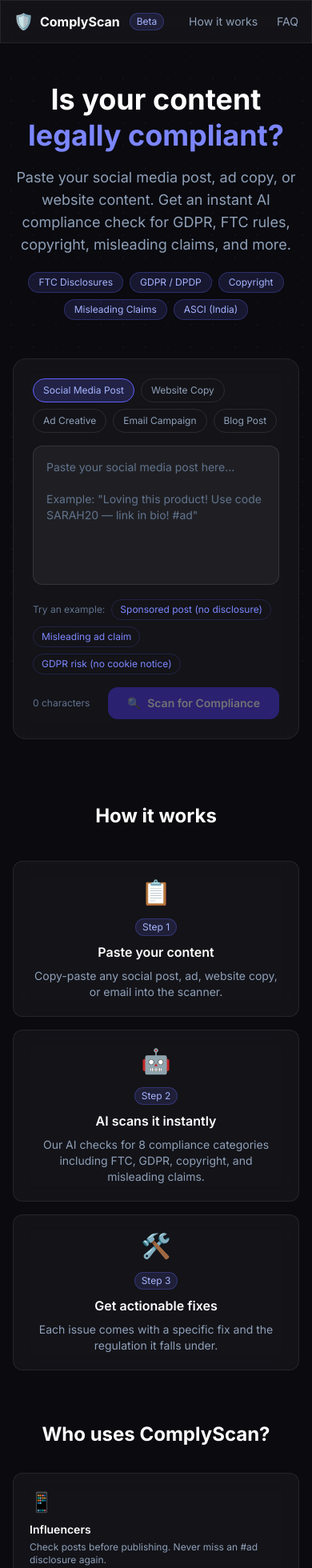
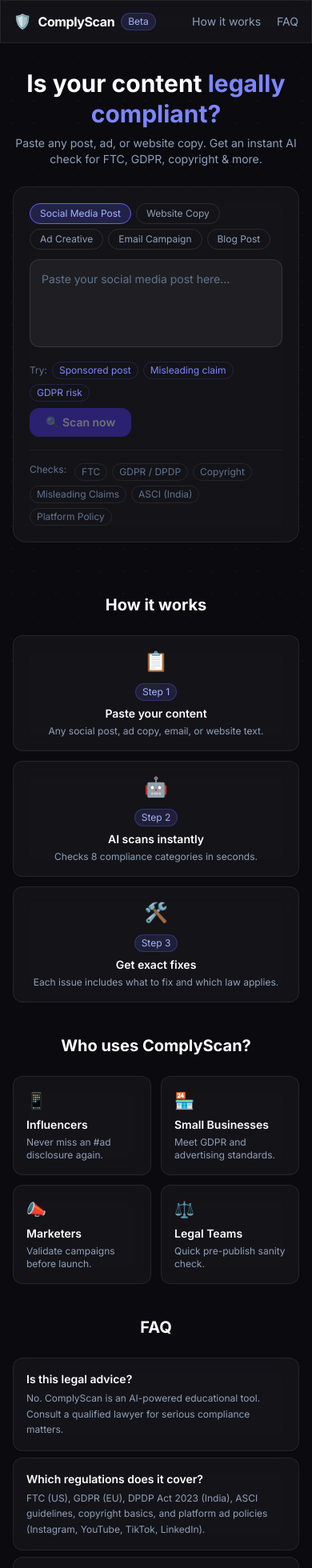
Before and after one commit to infosiva/complybuddy, a Next.js app: page / in a window 390 px wide. Shown: the top 1960 px of the page at 80% size. Built offline with nearby package versions, Linux system fonts and the light colour scheme.

Commit message:
Compact above-fold UI redesign
- Narrower max-w-3xl layout so scanner fits on first screen
- Hero compressed to 2 lines with smaller text
- Textarea reduced to 4 rows
- Checks moved inside scanner card as subtle chips
- Shorter example button labels, tighter spacing throughout

```diff
--- a/app/page.tsx
+++ b/app/page.tsx
@@ -31,44 +31,33 @@
 ];
 
 const EXAMPLES = [
-  {
-    label: "Sponsored post (no disclosure)",
-    text: "Loving my new skincare routine with @GlowLab products! Their vitamin C serum has completely transformed my skin in just 2 weeks. Use code SARAH20 for 20% off — link in bio! ✨ #skincare #glowup #beauty",
-  },
-  {
-    label: "Misleading ad claim",
-    text: "🚨 LIMITED TIME ONLY — 90% of users lose 10kg in 30 days with our SuperSlim formula! Scientifically PROVEN and doctor-approved. Only 3 bottles left at this price. Buy NOW before it's gone forever!",
-  },
-  {
-    label: "GDPR risk (no cookie notice)",
-    text: "Welcome to ShopEasy! We use cookies to track your browsing behaviour, build detailed profiles, and share your data with our 50+ advertising partners to show you personalised ads.",
-  },
+  { label: "Sponsored post", text: "Loving my new skincare routine with @GlowLab products! Their vitamin C serum has completely transformed my skin in just 2 weeks. Use code SARAH20 for 20% off — link in bio! ✨ #skincare #glowup #beauty" },
+  { label: "Misleading claim", text: "🚨 LIMITED TIME ONLY — 90% of users lose 10kg in 30 days with our SuperSlim formula! Scientifically PROVEN and doctor-approved. Only 3 bottles left at this price. Buy NOW before it's gone forever!" },
+  { label: "GDPR risk", text: "Welcome to ShopEasy! We use cookies to track your browsing behaviour, build detailed profiles, and share your data with our 50+ advertising partners to show you personalised ads." },
 ];
+
+const CHECKS = ["FTC", "GDPR / DPDP", "Copyright", "Misleading Claims", "ASCI (India)", "Platform Policy"];
 
 function scoreColor(score: number) {
   if (score >= 80) return "text-green-400";
   if (score >= 50) return "text-amber-400";
   return "text-red-400";
 }
-
 function scoreRing(score: number) {
   if (score >= 80) return "stroke-green-400";
   if (score >= 50) return "stroke-amber-400";
   return "stroke-red-400";
 }
-
 function verdictBadge(verdict: ScanResult["verdict"]) {
   if (verdict === "compliant") return <span className="badge-green text-xs font-semibold px-3 py-1 rounded-full">✓ Compliant</span>;
   if (verdict === "issues-found") return <span className="badge-amber text-xs font-semibold px-3 py-1 rounded-full">⚠ Issues Found</span>;
   return <span className="badge-red text-xs font-semibold px-3 py-1 rounded-full">✕ Non-Compliant</span>;
 }
-
 function severityClass(s: Severity) {
   if (s === "high") return "issue-red";
   if (s === "medium") return "issue-amber";
   return "issue-green";
 }
-
 function severityBadge(s: Severity) {
   if (s === "high") return <span className="badge-red text-xs font-medium px-2 py-0.5 rounded">High</span>;
   if (s === "medium") return <span className="badge-amber text-xs font-medium px-2 py-0.5 rounded">Medium</span>;
@@ -76,18 +65,18 @@
 }
 
 function ScoreCircle({ score }: { score: number }) {
-  const r = 36;
+  const r = 32;
   const circ = 2 * Math.PI * r;
   const dash = (score / 100) * circ;
   return (
-    <div className="relative flex items-center justify-center w-24 h-24">
-      <svg className="absolute w-24 h-24 -rotate-90" viewBox="0 0 96 96">
-        <circle cx="48" cy="48" r={r} fill="none" stroke="rgba(255,255,255,0.06)" strokeWidth="6" />
-        <circle cx="48" cy="48" r={r} fill="none" strokeWidth="6"
+    <div className="relative flex items-center justify-center w-20 h-20 shrink-0">
+      <svg className="absolute w-20 h-20 -rotate-90" viewBox="0 0 80 80">
+        <circle cx="40" cy="40" r={r} fill="none" stroke="rgba(255,255,255,0.06)" strokeWidth="5" />
+        <circle cx="40" cy="40" r={r} fill="none" strokeWidth="5"
           className={`transition-all duration-700 ${scoreRing(score)}`}
           strokeDasharray={`${dash} ${circ}`} strokeLinecap="round" />
       </svg>
-      <span className={`text-2xl font-bold ${scoreColor(score)}`}>{score}</span>
+      <span className={`text-xl font-bold ${scoreColor(score)}`}>{score}</span>
     </div>
   );
 }
@@ -123,48 +112,44 @@
   }
 
   return (
-    <div className="relative min-h-screen z-10">
+    <div className="relative min-h-screen z-10 flex flex-col">
       {/* Header */}
       <header className="border-b border-white/5 glass sticky top-0 z-20">
-        <div className="max-w-5xl mx-auto px-4 py-3 flex items-center justify-between">
+        <div className="max-w-3xl mx-auto px-4 py-3 flex items-center justify-between">
           <div className="flex items-center gap-2">
-            <span className="text-xl">🛡️</span>
-            <span className="font-bold text-white">ComplyScan</span>
-            <span className="badge-blue text-xs px-2 py-0.5 rounded-full ml-1">Beta</span>
+            <span className="text-lg">🛡️</span>
+            <span className="font-bold text-white tracking-tight">ComplyScan</span>
+            <span className="badge-blue text-xs px-2 py-0.5 rounded-full">Beta</span>
           </div>
-          <nav className="flex items-center gap-6 text-sm text-slate-400">
+          <nav className="flex items-center gap-5 text-sm text-slate-400">
             <a href="#how" className="hover:text-white transition-colors">How it works</a>
             <a href="#faq" className="hover:text-white transition-colors">FAQ</a>
           </nav>
         </div>
       </header>
 
-      <main className="max-w-5xl mx-auto px-4 py-12">
-        {/* Hero */}
-        <div className="text-center mb-12">
-          <h1 className="text-4xl sm:text-5xl font-bold text-white mb-4 leading-tight">
+      <main className="flex-1 max-w-3xl mx-auto w-full px-4 pt-8 pb-16">
+
+        {/* Compact hero */}
+        <div className="text-center mb-6">
+          <h1 className="text-3xl sm:text-4xl font-bold text-white mb-2 leading-tight">
             Is your content <span className="text-indigo-400">legally compliant?</span>
           </h1>
-          <p className="text-slate-400 text-lg max-w-2xl mx-auto">
-            Paste your social media post, ad copy, or website content. Get an instant AI compliance check
-            for GDPR, FTC rules, copyright, misleading claims, and more.
+          <p className="text-slate-400 text-sm">
+            Paste any post, ad, or website copy. Get an instant AI check for FTC, GDPR, copyright & more.
           </p>
-          <div className="flex flex-wrap justify-center gap-2 mt-5">
-            {["FTC Disclosures", "GDPR / DPDP", "Copyright", "Misleading Claims", "ASCI (India)"].map(tag => (
-              <span key={tag} className="badge-blue text-xs px-3 py-1 rounded-full">{tag}</span>
-            ))}
-          </div>
         </div>
 
-        {/* Scanner card */}
-        <div className="glass rounded-2xl p-6 sm:p-8 mb-8 glow-indigo">
-          {/* Content type selector */}
-          <div className="flex flex-wrap gap-2 mb-4">
+        {/* Main scanner — everything above fold */}
+        <div className="glass rounded-2xl p-5 glow-indigo">
+
+          {/* Content type pills */}
+          <div className="flex flex-wrap gap-1.5 mb-3">
             {CONTENT_TYPES.map(t => (
               <button
                 key={t}
                 onClick={() => setContentType(t)}
-                className={`text-xs px-3 py-1.5 rounded-full border transition-all capitalize ${
+                className={`text-xs px-3 py-1 rounded-full border transition-all capitalize ${
                   contentType === t
                     ? "border-indigo-500 bg-indigo-500/20 text-indigo-300"
                     : "border-white/10 text-slate-400 hover:border-white/20 hover:text-slate-300"
@@ -175,84 +160,81 @@
             ))}
           </div>
 
+          {/* Textarea */}
           <textarea
             value={content}
             onChange={e => setContent(e.target.value)}
-            placeholder={`Paste your ${contentType} here…\n\nExample: "Loving this product! Use code SARAH20 — link in bio! #ad"`}
-            className="w-full bg-white/5 border border-white/10 rounded-xl p-4 text-sm text-slate-200 placeholder-slate-500 resize-none focus:outline-none focus:border-indigo-500/50 transition-colors"
-            rows={7}
+            placeholder={`Paste your ${contentType} here…`}
+            className="w-full bg-white/5 border border-white/10 rounded-xl p-3.5 text-sm text-slate-200 placeholder-slate-500 resize-none focus:outline-none focus:border-indigo-500/50 transition-colors"
+            rows={4}
           />
 
-          {/* Example buttons */}
-          <div className="flex flex-wrap items-center gap-2 mt-3 mb-4">
-            <span className="text-xs text-slate-500">Try an example:</span>
+          {/* Bottom row: examples + char count + button */}
+          <div className="flex flex-wrap items-center justify-between gap-2 mt-3">
+            <div className="flex flex-wrap items-center gap-1.5">
+              <span className="text-xs text-slate-500">Try:</span>
               {EXAMPLES.map(ex => (
                 <button
                   key={ex.label}
                   onClick={() => { setContent(ex.text); setResult(null); setError(""); }}
-                className="text-xs text-indigo-400 hover:text-indigo-300 border border-indigo-500/20 hover:border-indigo-500/40 px-2.5 py-1 rounded-full transition-all"
+                  className="text-xs text-indigo-400 hover:text-indigo-300 border border-indigo-500/20 hover:border-indigo-500/40 px-2 py-0.5 rounded-full transition-all"
                 >
                   {ex.label}
                 </button>
               ))}
             </div>
-
-          <div className="flex items-center justify-between gap-4">
-            <p className="text-xs text-slate-500">{content.length} characters</p>
             <button
               onClick={handleScan}
               disabled={loading || !content.trim()}
-              className="flex items-center gap-2 bg-indigo-600 hover:bg-indigo-500 disabled:opacity-40 disabled:cursor-not-allowed text-white font-semibold px-6 py-2.5 rounded-xl transition-all text-sm"
+              className="flex items-center gap-2 bg-indigo-600 hover:bg-indigo-500 disabled:opacity-40 disabled:cursor-not-allowed text-white font-semibold px-5 py-2 rounded-xl transition-all text-sm whitespace-nowrap"
             >
               {loading ? (
-                <>
-                  <span className="inline-block w-4 h-4 border-2 border-white/30 border-t-white rounded-full animate-spin" />
-                  Scanning…
-                </>
+                <><span className="inline-block w-3.5 h-3.5 border-2 border-white/30 border-t-white rounded-full animate-spin" />Scanning…</>
               ) : (
-                <><span>🔍</span> Scan for Compliance</>
+                <>🔍 Scan now</>
               )}
             </button>
+          </div>
+
+          {/* What we check — compact chips */}
+          <div className="flex flex-wrap gap-1.5 mt-4 pt-4 border-t border-white/5">
+            <span className="text-xs text-slate-500 mr-1">Checks:</span>
+            {CHECKS.map(c => (
+              <span key={c} className="text-xs text-slate-500 border border-white/8 px-2 py-0.5 rounded-full">{c}</span>
+            ))}
           </div>
         </div>
 
         {/* Error */}
         {error && (
-          <div className="issue-red rounded-xl p-4 mb-6 fade-in text-sm text-red-300">
+          <div className="issue-red rounded-xl p-4 mt-4 fade-in text-sm text-red-300">
             ⚠️ {error}
           </div>
         )}
 
         {/* Results */}
         {result && (
-          <div className="fade-in space-y-6">
-            {/* Score header */}
-            <div className="glass rounded-2xl p-6 flex flex-col sm:flex-row items-center gap-6">
+          <div className="fade-in space-y-4 mt-6">
+
+            {/* Score bar */}
+            <div className="glass rounded-2xl p-5 flex items-center gap-5">
               <ScoreCircle score={result.overallScore} />
-              <div className="flex-1 text-center sm:text-left">
-                <div className="flex items-center justify-center sm:justify-start gap-3 mb-2">
-                  <h2 className="text-lg font-bold text-white">Compliance Score</h2>
+              <div className="flex-1 min-w-0">
+                <div className="flex items-center gap-2 mb-1">
+                  <span className="font-bold text-white text-sm">Compliance Score</span>
                   {verdictBadge(result.verdict)}
                 </div>
-                <p className="text-slate-400 text-sm leading-relaxed">{result.summary}</p>
-              </div>
-              <div className="text-center">
-                <p className="text-xs text-slate-500 mb-2">Checked for</p>
-                <div className="flex flex-wrap justify-center gap-1">
-                  {(result.checkedFor || []).map(c => (
-                    <span key={c} className="text-xs badge-blue px-2 py-0.5 rounded">{c}</span>
-                  ))}
-                </div>
+                <p className="text-slate-400 text-xs leading-relaxed">{result.summary}</p>
               </div>
             </div>
 
             {/* Issues */}
             {result.issues.length > 0 && (
               <div>
-                <h3 className="text-sm font-semibold text-slate-300 uppercase tracking-wider mb-3">
+                <p className="text-xs font-semibold text-slate-400 uppercase tracking-wider mb-2">
                   Issues Found ({result.issues.length})
-                </h3>
-                <div className="space-y-3">
+                </p>
+                <div className="space-y-2">
                   {result.issues.map((issue, i) => (
                     <div
                       key={i}
@@ -260,24 +242,24 @@
                       onClick={() => setExpandedIssue(expandedIssue === i ? null : i)}
                     >
                       <div className="flex items-start justify-between gap-3">
-                        <div className="flex items-start gap-3 flex-1">
+                        <div className="flex items-start gap-2 flex-1 min-w-0">
                           {severityBadge(issue.severity)}
-                          <div>
-                            <p className="text-sm font-medium text-white">{issue.category}</p>
-                            <p className="text-sm text-slate-400 mt-0.5">{issue.description}</p>
+                          <div className="min-w-0">
+                            <p className="text-sm font-semibold text-white">{issue.category}</p>
+                            <p className="text-xs text-slate-400 mt-0.5 leading-relaxed">{issue.description}</p>
                           </div>
                         </div>
-                        <span className="text-slate-500 text-sm mt-0.5">{expandedIssue === i ? "▲" : "▼"}</span>
+                        <span className="text-slate-500 text-xs mt-0.5 shrink-0">{expandedIssue === i ? "▲" : "▼"}</span>
                       </div>
                       {expandedIssue === i && (
-                        <div className="mt-4 pt-4 border-t border-white/10 space-y-3 fade-in">
+                        <div className="mt-3 pt-3 border-t border-white/10 space-y-2.5 fade-in">
                           <div>
                             <p className="text-xs font-semibold text-slate-400 uppercase tracking-wider mb-1">How to fix</p>
-                            <p className="text-sm text-slate-300">{issue.fix}</p>
+                            <p className="text-xs text-slate-300 leading-relaxed">{issue.fix}</p>
                           </div>
                           <div>
                             <p className="text-xs font-semibold text-slate-400 uppercase tracking-wider mb-1">Regulation</p>
-                            <p className="text-sm text-indigo-300">{issue.law}</p>
+                            <p className="text-xs text-indigo-300">{issue.law}</p>
                           </div>
                         </div>
                       )}
@@ -289,14 +271,12 @@
 
             {/* Positives */}
             {result.positives.length > 0 && (
-              <div>
-                <h3 className="text-sm font-semibold text-slate-300 uppercase tracking-wider mb-3">
-                  What you did right ✓
-                </h3>
-                <div className="glass rounded-xl p-4 space-y-2">
+              <div className="glass rounded-xl p-4">
+                <p className="text-xs font-semibold text-slate-400 uppercase tracking-wider mb-2">What you did right</p>
+                <div className="space-y-1.5">
                   {result.positives.map((p, i) => (
-                    <div key={i} className="flex items-start gap-2 text-sm text-slate-400">
-                      <span className="text-green-400 mt-0.5">✓</span>
+                    <div key={i} className="flex items-start gap-2 text-xs text-slate-400">
+                      <span className="text-green-400 mt-0.5 shrink-0">✓</span>
                       <span>{p}</span>
                     </div>
                   ))}
@@ -304,15 +284,15 @@
               </div>
             )}
 
-            {/* CTA */}
-            <div className="glass rounded-xl p-5 flex flex-col sm:flex-row items-center justify-between gap-4">
+            {/* New scan CTA */}
+            <div className="flex items-center justify-between glass rounded-xl p-4">
               <div>
                 <p className="text-sm font-semibold text-white">Scan another piece of content</p>
-                <p className="text-xs text-slate-500 mt-0.5">ComplyScan is free to use. No account needed.</p>
+                <p className="text-xs text-slate-500 mt-0.5">Free, no account needed</p>
               </div>
               <button
                 onClick={() => { setContent(""); setResult(null); setError(""); }}
-                className="text-sm border border-indigo-500/40 text-indigo-400 hover:bg-indigo-500/10 px-5 py-2 rounded-xl transition-all whitespace-nowrap"
+                className="text-sm border border-indigo-500/40 text-indigo-400 hover:bg-indigo-500/10 px-4 py-1.5 rounded-xl transition-all whitespace-nowrap"
               >
                 New Scan
               </button>
@@ -321,36 +301,36 @@
         )}
 
         {/* How it works */}
-        <section id="how" className="mt-20">
-          <h2 className="text-2xl font-bold text-white text-center mb-10">How it works</h2>
-          <div className="grid sm:grid-cols-3 gap-4">
+        <section id="how" className="mt-16">
+          <h2 className="text-xl font-bold text-white text-center mb-6">How it works</h2>
+          <div className="grid sm:grid-cols-3 gap-3">
             {[
-              { icon: "📋", step: "1", title: "Paste your content", desc: "Copy-paste any social post, ad, website copy, or email into the scanner." },
-              { icon: "🤖", step: "2", title: "AI scans it instantly", desc: "Our AI checks for 8 compliance categories including FTC, GDPR, copyright, and misleading claims." },
-              { icon: "🛠️", step: "3", title: "Get actionable fixes", desc: "Each issue comes with a specific fix and the regulation it falls under." },
+              { icon: "📋", step: "1", title: "Paste your content", desc: "Any social post, ad copy, email, or website text." },
+              { icon: "🤖", step: "2", title: "AI scans instantly", desc: "Checks 8 compliance categories in seconds." },
+              { icon: "🛠️", step: "3", title: "Get exact fixes", desc: "Each issue includes what to fix and which law applies." },
             ].map(item => (
-              <div key={item.step} className="glass rounded-xl p-5 text-center">
-                <div className="text-3xl mb-3">{item.icon}</div>
-                <p className="text-xs badge-blue px-2 py-0.5 rounded-full inline-block mb-2">Step {item.step}</p>
-                <h3 className="font-semibold text-white mb-2">{item.title}</h3>
-                <p className="text-sm text-slate-400">{item.desc}</p>
+              <div key={item.step} className="glass rounded-xl p-4 text-center">
+                <div className="text-2xl mb-2">{item.icon}</div>
+                <span className="badge-blue text-xs px-2 py-0.5 rounded-full inline-block mb-1.5">Step {item.step}</span>
+                <h3 className="font-semibold text-white text-sm mb-1">{item.title}</h3>
+                <p className="text-xs text-slate-400">{item.desc}</p>
               </div>
             ))}
           </div>
         </section>
 
         {/* Who it's for */}
-        <section className="mt-16">
-          <h2 className="text-2xl font-bold text-white text-center mb-8">Who uses ComplyScan?</h2>
-          <div className="grid sm:grid-cols-2 lg:grid-cols-4 gap-4">
+        <section className="mt-10">
+          <h2 className="text-xl font-bold text-white text-center mb-6">Who uses ComplyScan?</h2>
+          <div className="grid grid-cols-2 sm:grid-cols-4 gap-3">
             {[
-              { icon: "📱", title: "Influencers", desc: "Check posts before publishing. Never miss an #ad disclosure again." },
-              { icon: "🏪", title: "Small Businesses", desc: "Ensure your ads and website copy meet GDPR and advertising standards." },
-              { icon: "📣", title: "Marketers", desc: "Validate campaigns for FTC compliance and platform policy." },
-              { icon: "⚖️", title: "Legal Teams", desc: "Quick pre-publish check without waiting for a full legal review." },
+              { icon: "📱", title: "Influencers", desc: "Never miss an #ad disclosure again." },
+              { icon: "🏪", title: "Small Businesses", desc: "Meet GDPR and advertising standards." },
+              { icon: "📣", title: "Marketers", desc: "Validate campaigns before launch." },
+              { icon: "⚖️", title: "Legal Teams", desc: "Quick pre-publish sanity check." },
             ].map(item => (
-              <div key={item.title} className="glass rounded-xl p-5">
-                <div className="text-2xl mb-2">{item.icon}</div>
+              <div key={item.title} className="glass rounded-xl p-4">
+                <div className="text-xl mb-1.5">{item.icon}</div>
                 <h3 className="font-semibold text-white text-sm mb-1">{item.title}</h3>
                 <p className="text-xs text-slate-400">{item.desc}</p>
               </div>
@@ -359,18 +339,18 @@
         </section>
 
         {/* FAQ */}
-        <section id="faq" className="mt-16">
-          <h2 className="text-2xl font-bold text-white text-center mb-8">FAQ</h2>
-          <div className="space-y-3 max-w-2xl mx-auto">
+        <section id="faq" className="mt-10">
+          <h2 className="text-xl font-bold text-white text-center mb-6">FAQ</h2>
+          <div className="space-y-2 max-w-xl mx-auto">
             {[
-              { q: "Is this legal advice?", a: "No. ComplyScan is an AI-powered educational tool. It helps you identify potential issues but does not constitute legal advice. Consult a qualified lawyer for serious compliance matters." },
-              { q: "Which regulations does it cover?", a: "FTC (US), GDPR (EU), DPDP Act 2023 (India), ASCI guidelines (India), copyright basics, platform ad policies (Instagram, YouTube, TikTok, LinkedIn), and general advertising standards." },
-              { q: "Is my content stored?", a: "No. Your content is sent to an AI model for analysis and is not stored or logged by us." },
-              { q: "How accurate is it?", a: "The AI is highly capable but not infallible. It works best as a first-pass check. High-severity issues flagged should always be verified." },
+              { q: "Is this legal advice?", a: "No. ComplyScan is an AI-powered educational tool. Consult a qualified lawyer for serious compliance matters." },
+              { q: "Which regulations does it cover?", a: "FTC (US), GDPR (EU), DPDP Act 2023 (India), ASCI guidelines, copyright basics, and platform ad policies (Instagram, YouTube, TikTok, LinkedIn)." },
+              { q: "Is my content stored?", a: "No. Your content is sent to the AI for analysis only and is never stored or logged." },
+              { q: "How accurate is it?", a: "High accuracy for common issues but not infallible. Best used as a first-pass check — always verify high-severity flags." },
             ].map(item => (
-              <div key={item.q} className="glass rounded-xl p-5">
-                <p className="font-semibold text-white text-sm mb-2">{item.q}</p>
-                <p className="text-sm text-slate-400">{item.a}</p>
+              <div key={item.q} className="glass rounded-xl p-4">
+                <p className="font-semibold text-white text-sm mb-1">{item.q}</p>
+                <p className="text-xs text-slate-400 leading-relaxed">{item.a}</p>
               </div>
             ))}
           </div>
@@ -378,7 +358,7 @@
       </main>
 
       {/* Footer */}
-      <footer className="border-t border-white/5 mt-20 py-8 text-center text-xs text-slate-500">
+      <footer className="border-t border-white/5 py-6 text-center text-xs text-slate-500">
         <p>🛡️ <strong className="text-slate-400">ComplyScan</strong> — AI compliance checker for content creators and businesses</p>
         <p className="mt-1">Not legal advice. For educational purposes only.</p>
       </footer>
```
Lines whose indentation alone changed are shown as unchanged.
